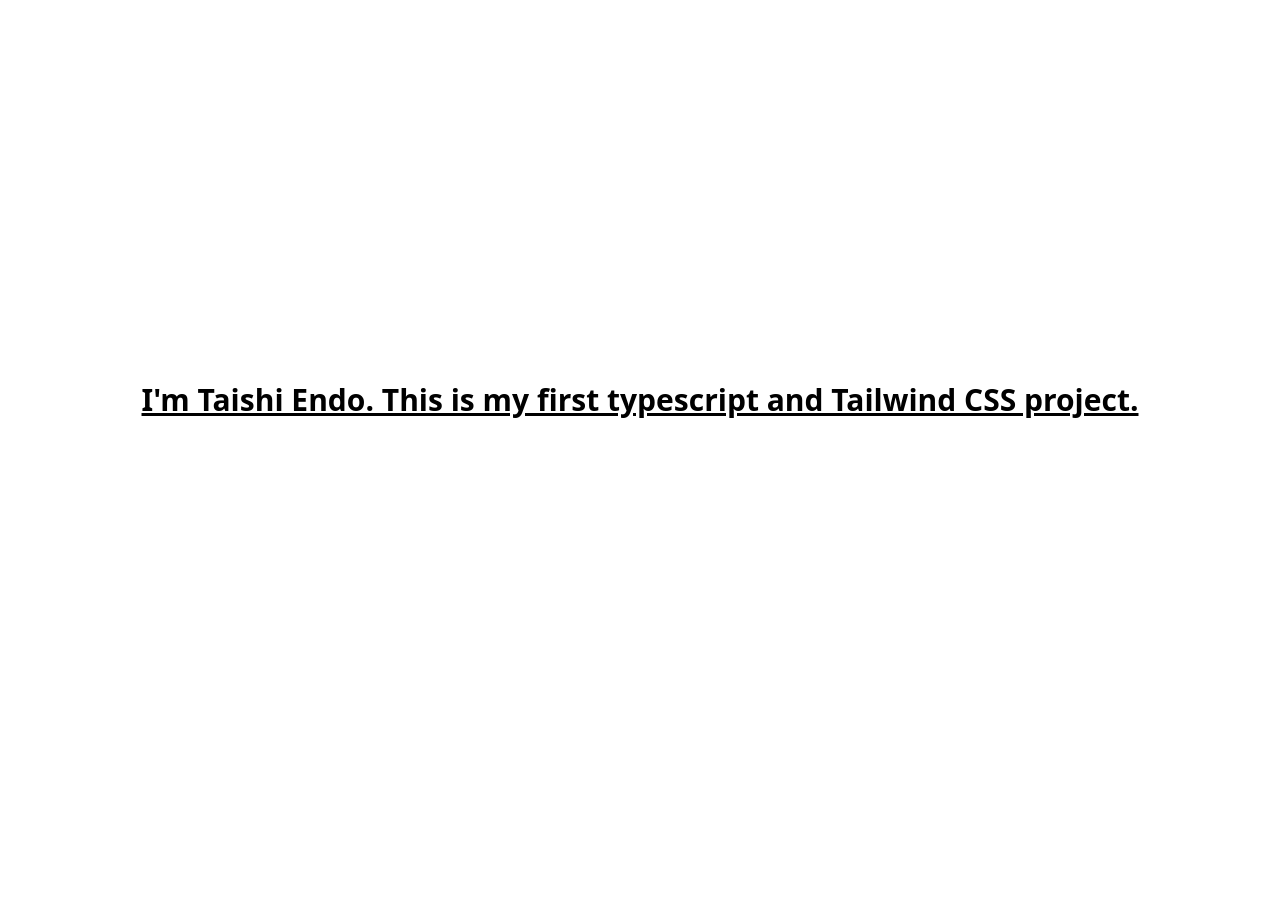
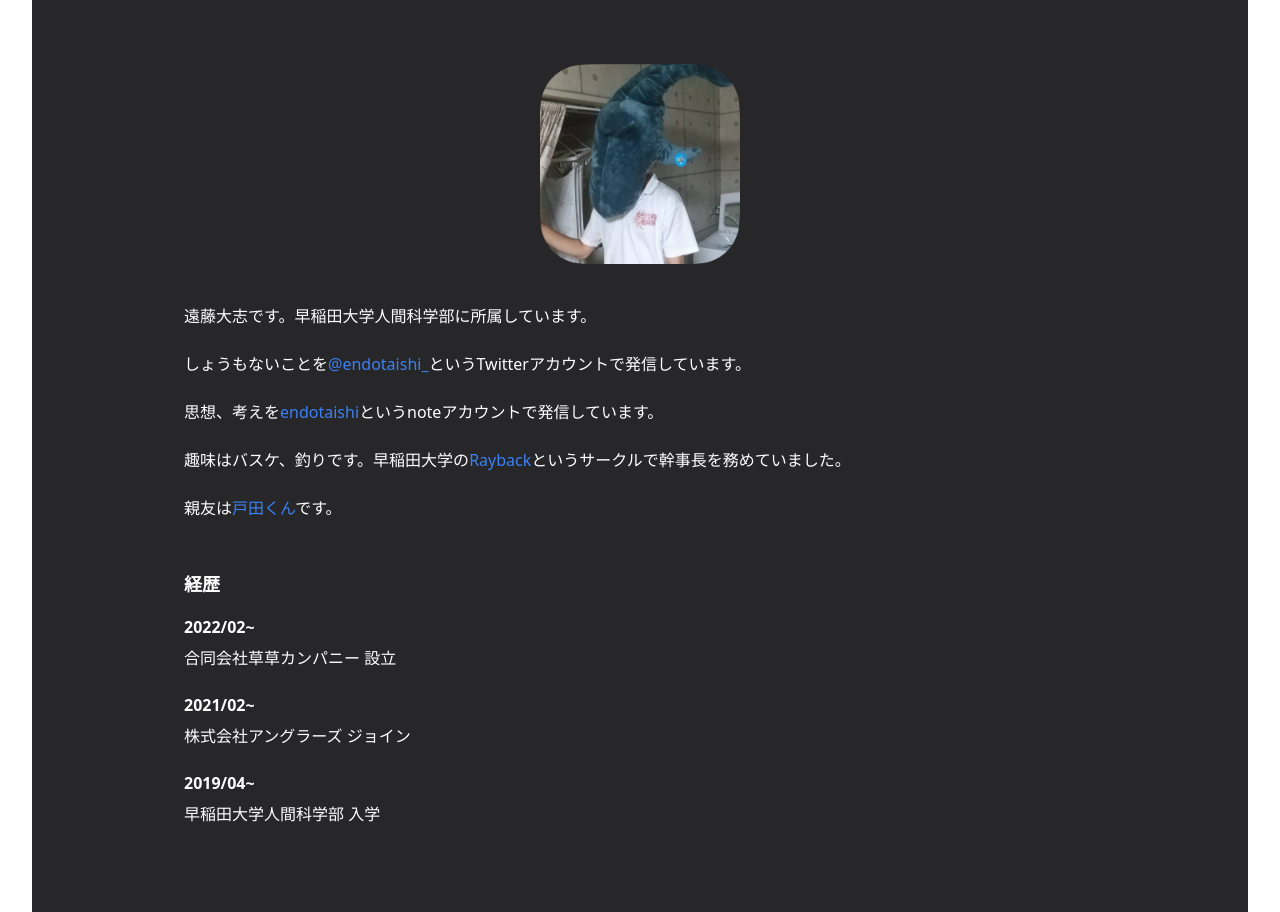
Before and after one commit to EndoTaishi/endotaishicom, a Next.js app: page / in a window 1280 px wide. Before the commit the page ends 800 px from the top, so only its background shows below. Built offline with nearby package versions, Linux system fonts and the light colour scheme.

Commit message:
update index.tsx and Home.module.css

```diff
--- a/src/globals.css
+++ b/src/globals.css
@@ -1,3 +1,43 @@
 @tailwind base;
 @tailwind components;
 @tailwind utilities;
+
+/* Write your own custom base styles here */
+@layer base {
+  * {
+    @apply antialiased;
+  }
+  a {
+    @apply hover:underline;
+  }
+  h2 {
+    @apply my-4 text-2xl font-bold;
+  }
+  h3 {
+    @apply mt-12 mb-4 text-lg font-bold;
+  }
+  .index p {
+    @apply mb-5;
+  }
+  .index a {
+    @apply text-blue-500;
+  }
+  .index dl {
+    @apply mb-5;
+  }
+  .index dt {
+    @apply font-bold mb-1 leading-relaxed;
+  }
+}
+
+/* Start purging... */
+@tailwind components;
+/* Stop purging. */
+
+/* Write you own custom component styles here */
+
+/* Start purging... */
+@tailwind utilities;
+/* Stop purging. */
+
+/* Your own custom utilities */
--- a/src/pages/index.tsx
+++ b/src/pages/index.tsx
@@ -8,16 +8,86 @@
     <div className={styles.container}>
       <Head>
         <title>Endo Taishi</title>
-        <meta name="description" content="Generated by create next app" />
+        <meta name="description" content="endotaishi.com" />
         <link rel="icon" href="/favicon.ico" />
       </Head>
 
       <main className={styles.main}>
-        <h1 className="text-3xl font-bold underline">
-          I&apos;m Taishi Endo. This is my first typescript and Tailwind CSS project.
-        </h1>
+      <div className="text-center mb-8">
+            <Image
+              src="/assets/endotaishi.png"
+              alt="hoge"
+              width={200}
+              height={200}
+            />
+      </div>
+
+      <div className="w-3/4 m-auto leading-7 index">
+            <p>
+              遠藤大志です。早稲田大学人間科学部に所属しています。
+            </p>
+            <p>
+              しょうもないことを
+              <a
+                href="https://twitter.com/endotaishi_"
+                target="_blank"
+                rel="noopener noreferrer"
+              >
+                @endotaishi_
+              </a>
+              というTwitterアカウントで発信しています。
+            </p>
+            <p>
+              思想、考えを
+              <a
+                href="https://note.com/en_tai/"
+                target="_blank"
+                rel="noopener noreferrer"
+              >
+                endotaishi
+              </a>
+              というnoteアカウントで発信しています。
+            </p>
+            <p>
+              趣味はバスケ、釣りです。早稲田大学の
+              <a
+                href="https://instagram.com/raybackwaseda"
+                target="_blank"
+                rel="noopener noreferrer"
+              >
+                Rayback
+              </a>
+              というサークルで幹事長を務めていました。
+            </p>
+            <p>
+              親友は
+              <a
+                href="https://twitter.com/bskkade21"
+                target="_blank"
+                rel="noopener noreferrer"
+              >
+                戸田くん
+              </a>
+              です。
+            </p>
+            <h3>経歴</h3>
+            <dl>
+              <dt>2022/02~</dt>
+              <dd>合同会社草草カンパニー 設立</dd>
+            </dl>
+            <dl>
+              <dt>2021/02~</dt>
+              <dd>株式会社アングラーズ ジョイン</dd>
+            </dl>
+            <dl>
+              <dt>2019/04~</dt>
+              <dd>早稲田大学人間科学部 入学</dd>
+            </dl>
+          </div>
       </main>
     </div>
+
+
   )
 }
 
--- a/styles/Home.module.css
+++ b/styles/Home.module.css
@@ -10,6 +10,8 @@
   flex-direction: column;
   justify-content: center;
   align-items: center;
+  background-color: #27272A;
+  color: white;
 }
 
 .footer {
```
Also changed, not shown: public/assets/endotaishi.png (added).
